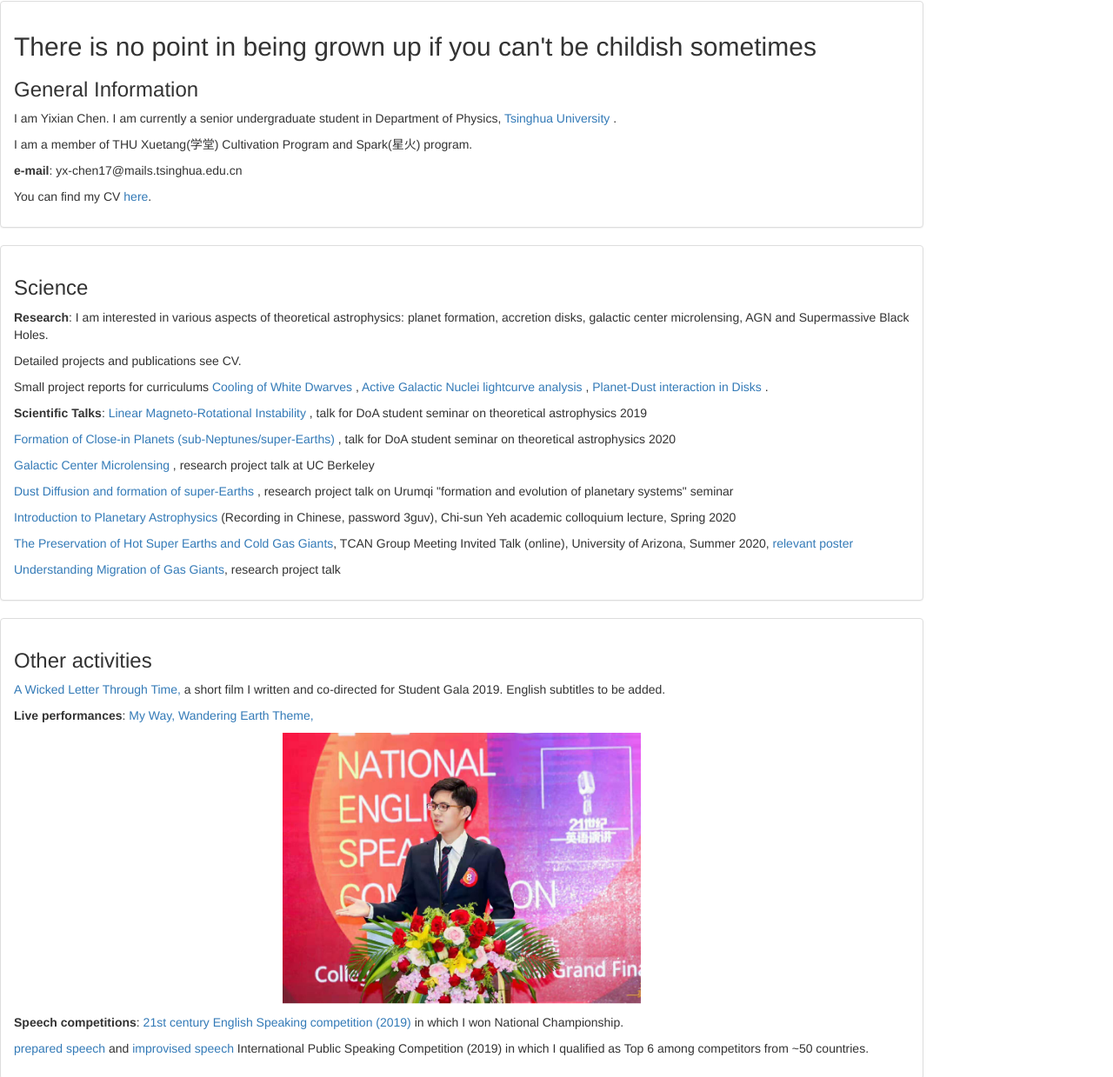
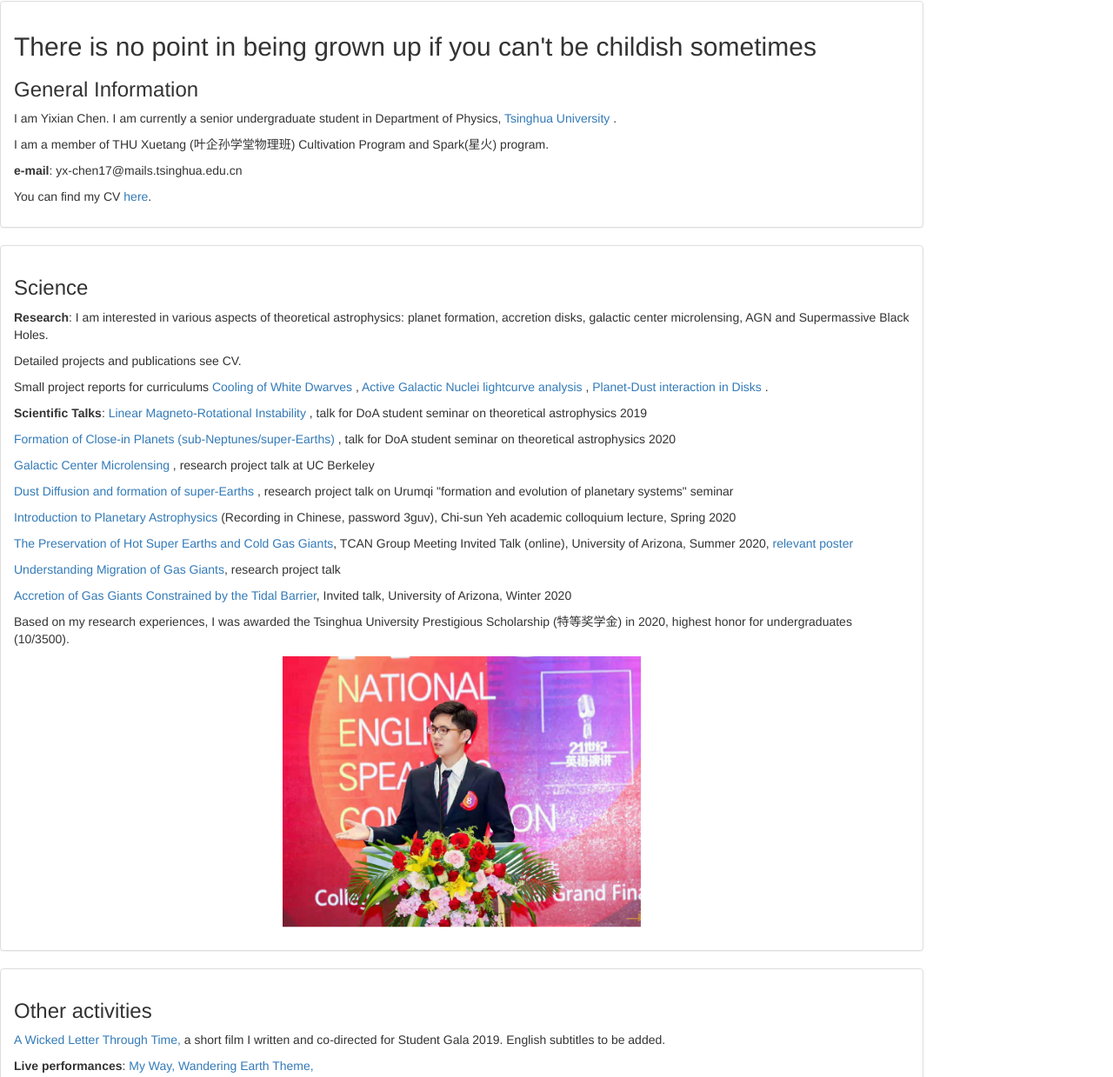
Before and after one commit to Yi-Xian-Chen/Yi-Xian-Chen.github.io, a plain HTML site: page index.html in a window 1280 px wide. Shown: the part 19-1258 px from the top of the page at 87% size. Drawn offline with nearby package versions, Linux system fonts and the light colour scheme.

Commit message:
Update index.html

```diff
--- a/index.html
+++ b/index.html
@@ -25,7 +25,7 @@
                  <font size="+1"><h2>There is no point in being grown up if you can't be childish sometimes</h2></font>
                  <h3>General Information</h3>
                  <p> I am Yixian Chen. I am currently a senior undergraduate student in Department of Physics, <a class="tsou", href="https://www.tsinghua.edu.cn/en/">Tsinghua University </a>.
-                 <p> I am a member of THU Xuetang(学堂) Cultivation Program and Spark(星火) program.
+                 <p> I am a member of THU Xuetang (叶企孙学堂物理班) Cultivation Program and Spark(星火) program.
                  <p> <b>e-mail</b>: yx-chen17@mails.tsinghua.edu.cn
                  <p> You can find my CV <a class="tsou" href="https://yi-xian-chen.github.io/YX-Chen.pdf">here</a>.
            </div>
@@ -47,6 +47,9 @@
     <p> <a class="tsou" href="https://pan.baidu.com/s/1qMuCGhBjLlq7DuuStovXnA"> Introduction to Planetary Astrophysics </a> (Recording in Chinese, password 3guv), Chi-sun Yeh academic colloquium lecture, Spring 2020
     <p> <a class="tsou" href="https://yi-xian-chen.github.io/Preservation_Retention.pdf"> The Preservation of Hot Super Earths and Cold Gas Giants</a>, TCAN Group Meeting Invited Talk (online), University of Arizona, Summer 2020, <a class="tsou" href="https://yi-xian-chen.github.io/Poster_example.html"> relevant poster</a>
     <p> <a class="tsou" href="https://yi-xian-chen.github.io/Migrationtalk.pdf"> Understanding Migration of Gas Giants</a>, research project talk
+      <p> <a class="tsou" href="https://yi-xian-chen.github.io/accretiontalk.pdf"> Accretion of Gas Giants Constrained by the Tidal Barrier</a>, Invited talk, University of Arizona, Winter 2020
+          <p> Based on my research experiences, I was awarded the Tsinghua University Prestigious Scholarship (特等奖学金) in 2020, highest honor for undergraduates (10/3500). </p>
+    <p><img src='https://yi-xian-chen.github.io/speech.png' style="width:40%;" height='auto'></p>
           </div>
          </div>
        </div>
@@ -61,7 +64,7 @@
     <p><img src='https://yi-xian-chen.github.io/speech.png' style="width:40%;" height='auto'></p>
     <p> <b>Speech competitions</b>: <a class="tsou" href="https://v.qq.com/x/page/m0854qqypmh.html"> 21st century English Speaking competition (2019) </a> in which I won National Championship.</p>
     <p> <a class="tsou" href="https://v.qq.com/x/page/a087135kihd.html"> prepared speech </a> and <a class="tsou" href="https://v.qq.com/x/page/q087145dnw0.html"> improvised speech </a> International Public Speaking Competition (2019) in which I qualified as Top 6 among competitors from ~50 countries. </p>
-           </div>
+          </div>
          </div>
        </div>
      </div>
```
